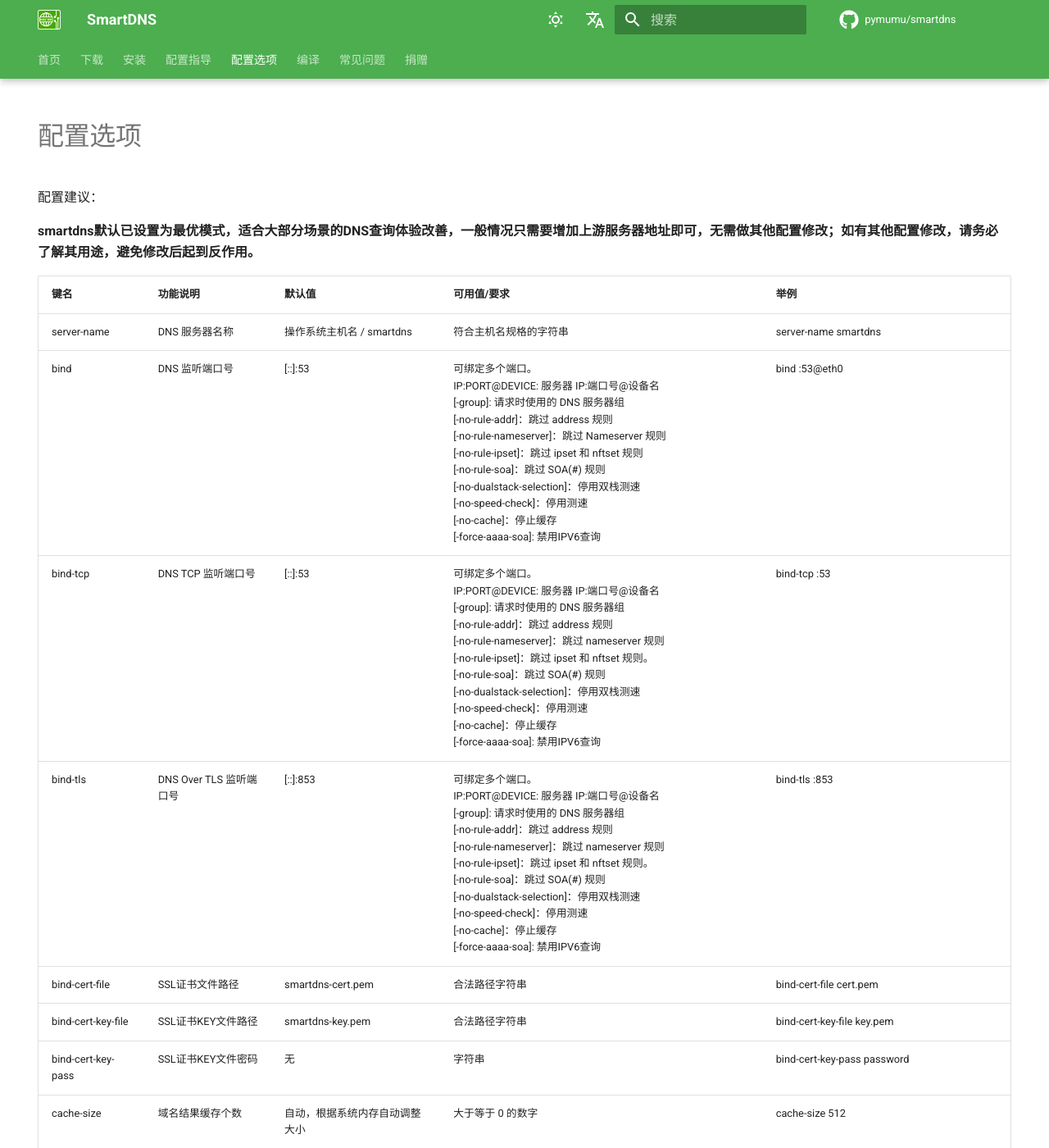
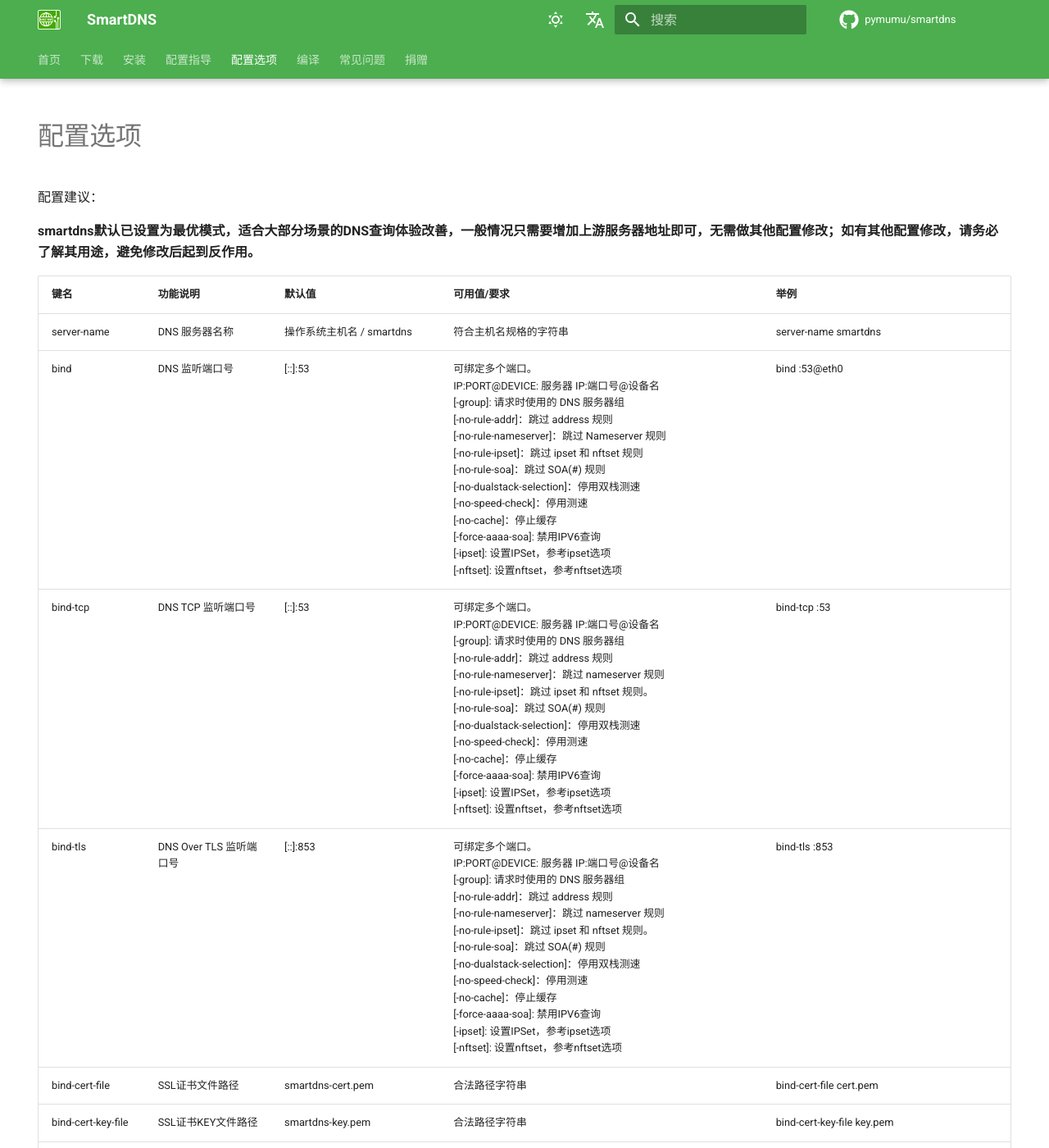
Before and after one commit to pymumu/smartdns, an MkDocs documentation site: the page built from docs/configuration.md, in a window 1280 px wide and 1400 px high. Shown: the whole window at 82% size. Built offline with MkDocs 1.6.1 and Material for MkDocs 9.7.7, drawn with Linux system fonts in a browser that asks for light colours; comment, search, counter and statistics services are not loaded.

Commit message:
configuration: update option for bind

```diff
--- a/docs/configuration.md
+++ b/docs/configuration.md
@@ -13,9 +13,9 @@
 | 键名 | 功能说明 | 默认值 | 可用值/要求 | 举例 |
 | :--- | :--- | :--- | :--- | :--- |
 | server-name | DNS 服务器名称 | 操作系统主机名 / smartdns | 符合主机名规格的字符串 | server-name smartdns |
-| bind | DNS 监听端口号  | [::]:53 | 可绑定多个端口。<br />IP:PORT@DEVICE: 服务器 IP:端口号@设备名<br />[-group]: 请求时使用的 DNS 服务器组<br />[-no-rule-addr]：跳过 address 规则<br />[-no-rule-nameserver]：跳过 Nameserver 规则<br />[-no-rule-ipset]：跳过 ipset 和 nftset 规则<br />[-no-rule-soa]：跳过 SOA(#) 规则<br />[-no-dualstack-selection]：停用双栈测速<br />[-no-speed-check]：停用测速<br />[-no-cache]：停止缓存 <br />[-force-aaaa-soa]: 禁用IPV6查询 | bind :53@eth0 |
-| bind-tcp | DNS TCP 监听端口号 | [::]:53 | 可绑定多个端口。<br />IP:PORT@DEVICE: 服务器 IP:端口号@设备名<br />[-group]: 请求时使用的 DNS 服务器组<br />[-no-rule-addr]：跳过 address 规则<br />[-no-rule-nameserver]：跳过 nameserver 规则<br />[-no-rule-ipset]：跳过 ipset 和 nftset 规则。<br />[-no-rule-soa]：跳过 SOA(#) 规则<br />[-no-dualstack-selection]：停用双栈测速<br />[-no-speed-check]：停用测速<br />[-no-cache]：停止缓存 <br />[-force-aaaa-soa]: 禁用IPV6查询  | bind-tcp :53 |
-| bind-tls | DNS Over TLS 监听端口号 | [::]:853 | 可绑定多个端口。<br />IP:PORT@DEVICE: 服务器 IP:端口号@设备名<br />[-group]: 请求时使用的 DNS 服务器组<br />[-no-rule-addr]：跳过 address 规则<br />[-no-rule-nameserver]：跳过 nameserver 规则<br />[-no-rule-ipset]：跳过 ipset 和 nftset 规则。<br />[-no-rule-soa]：跳过 SOA(#) 规则<br />[-no-dualstack-selection]：停用双栈测速<br />[-no-speed-check]：停用测速<br />[-no-cache]：停止缓存 <br />[-force-aaaa-soa]: 禁用IPV6查询 | bind-tls :853 |
+| bind | DNS 监听端口号  | [::]:53 | 可绑定多个端口。<br />IP:PORT@DEVICE: 服务器 IP:端口号@设备名<br />[-group]: 请求时使用的 DNS 服务器组<br />[-no-rule-addr]：跳过 address 规则<br />[-no-rule-nameserver]：跳过 Nameserver 规则<br />[-no-rule-ipset]：跳过 ipset 和 nftset 规则<br />[-no-rule-soa]：跳过 SOA(#) 规则<br />[-no-dualstack-selection]：停用双栈测速<br />[-no-speed-check]：停用测速<br />[-no-cache]：停止缓存 <br />[-force-aaaa-soa]: 禁用IPV6查询 <br />[-ipset]: 设置IPSet，参考ipset选项 <br />[-nftset]: 设置nftset，参考nftset选项| bind :53@eth0 |
+| bind-tcp | DNS TCP 监听端口号 | [::]:53 | 可绑定多个端口。<br />IP:PORT@DEVICE: 服务器 IP:端口号@设备名<br />[-group]: 请求时使用的 DNS 服务器组<br />[-no-rule-addr]：跳过 address 规则<br />[-no-rule-nameserver]：跳过 nameserver 规则<br />[-no-rule-ipset]：跳过 ipset 和 nftset 规则。<br />[-no-rule-soa]：跳过 SOA(#) 规则<br />[-no-dualstack-selection]：停用双栈测速<br />[-no-speed-check]：停用测速<br />[-no-cache]：停止缓存 <br />[-force-aaaa-soa]: 禁用IPV6查询 <br />[-ipset]: 设置IPSet，参考ipset选项 <br />[-nftset]: 设置nftset，参考nftset选项 | bind-tcp :53 |
+| bind-tls | DNS Over TLS 监听端口号 | [::]:853 | 可绑定多个端口。<br />IP:PORT@DEVICE: 服务器 IP:端口号@设备名<br />[-group]: 请求时使用的 DNS 服务器组<br />[-no-rule-addr]：跳过 address 规则<br />[-no-rule-nameserver]：跳过 nameserver 规则<br />[-no-rule-ipset]：跳过 ipset 和 nftset 规则。<br />[-no-rule-soa]：跳过 SOA(#) 规则<br />[-no-dualstack-selection]：停用双栈测速<br />[-no-speed-check]：停用测速<br />[-no-cache]：停止缓存 <br />[-force-aaaa-soa]: 禁用IPV6查询 <br />[-ipset]: 设置IPSet，参考ipset选项 <br />[-nftset]: 设置nftset，参考nftset选项| bind-tls :853 |
 | bind-cert-file | SSL证书文件路径 | smartdns-cert.pem | 合法路径字符串 | bind-cert-file cert.pem |
 | bind-cert-key-file | SSL证书KEY文件路径 | smartdns-key.pem | 合法路径字符串 | bind-cert-key-file key.pem |
 | bind-cert-key-pass | SSL证书KEY文件密码 | 无 | 字符串 | bind-cert-key-pass password |
```
Also changed, not shown: en/docs/configuration.md (+3 -3 lines).
